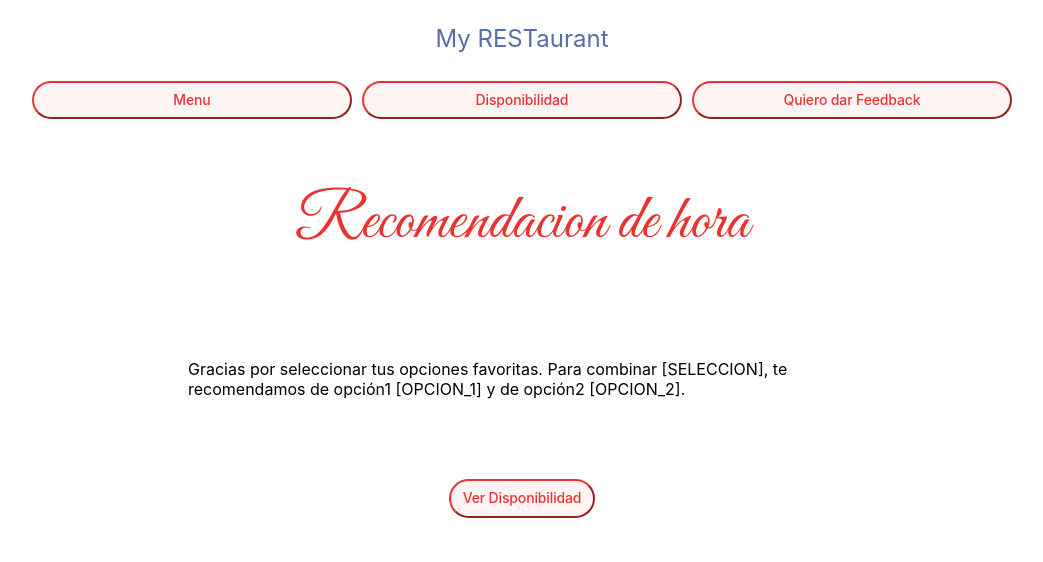
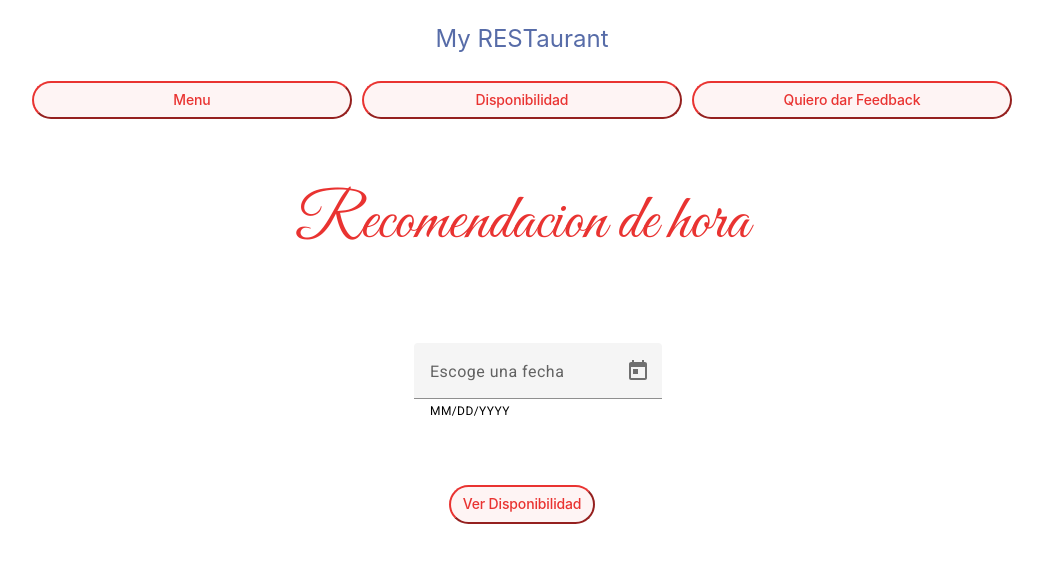
Before and after one commit to sebas0163/My_RESTaurante, an Angular app in the folder WebApp/WebApp/: page /time-recommendation-component in a window 1280 px wide. Shown: the top 562 px of the page, without its empty margins (118-1161 px from the left). Built offline with nearby package versions, Linux system fonts and the light colour scheme.

Commit message:
[ADD] Implemented datepicker for time recommendation

```diff
--- a/WebApp/WebApp/src/app/app.component.scss
+++ b/WebApp/WebApp/src/app/app.component.scss
@@ -155,3 +155,12 @@ background: color-mix(in srgb, var(--pill-accent) 15%, transparent);
     align-items: center; // Center the text vertically
     width: 20rem;
   }
+
+
+  .wide-textarea {
+    width: 30rem; /* Adjust the width as needed */
+  }
+
+  .custom-datepicker {
+    font-size: 0.875rem;
+  }
--- a/WebApp/WebApp/src/app/app.module.ts
+++ b/WebApp/WebApp/src/app/app.module.ts
@@ -10,6 +10,10 @@ import { FeedbackComponent } from './components/feedback/feedback.component';
 import { provideAnimationsAsync } from '@angular/platform-browser/animations/async';
 import { HttpClientModule } from '@angular/common/http';
 import { FormsModule } from '@angular/forms';
+import { MatInputModule } from '@angular/material/input';
+import {MatDatepickerModule} from '@angular/material/datepicker';
+import {MatFormFieldModule} from '@angular/material/form-field';
+import {provideNativeDateAdapter} from '@angular/material/core';
 
 @NgModule({
   declarations: [
@@ -23,11 +27,16 @@ import { FormsModule } from '@angular/forms';
     BrowserModule,
     AppRoutingModule,
     HttpClientModule,
-    FormsModule
+    FormsModule,
+    MatInputModule,
+    MatDatepickerModule,
+    MatFormFieldModule,
+    MatInputModule
   ],
   providers: [
 
-    provideAnimationsAsync()
+    provideAnimationsAsync(),
+    provideNativeDateAdapter()
   ],
   bootstrap: [AppComponent]
 })
--- a/WebApp/WebApp/src/app/components/feedback/feedback.component.html
+++ b/WebApp/WebApp/src/app/components/feedback/feedback.component.html
@@ -14,8 +14,15 @@
 
       </div>
     </main>
+
+  <div class="outer-container">
+    <mat-form-field appearance="fill" class="wide-textarea">
+      <textarea matInput placeholder="Escribe aquí..." rows="3"></textarea>
+    </mat-form-field>
+
     <div class="button-container">
       <button class="pill">Enviar feedback</button>
     </div>
+  </div>
   </router-outlet>
 </div>
--- a/WebApp/WebApp/src/app/components/menu/menu.component.ts
+++ b/WebApp/WebApp/src/app/components/menu/menu.component.ts
@@ -20,19 +20,7 @@ export class MenuComponent implements OnInit {
     this.menuItems = defaultResponses;
   }
 
-  toggleSelection(category: string, item: string) {
-    switch (category) {
-      case 'postre':
-        this.selectedPostre = this.selectedPostre === item ? '' : item;
-        break;
-      case 'platillo':
-        this.selectedPlatillo = this.selectedPlatillo === item ? '' : item;
-        break;
-      case 'bebida':
-        this.selectedBebida = this.selectedBebida === item ? '' : item;
-        break;
-    }
-  }
+
   clearSelections() {
     this.selectedPostre = '';
     this.selectedPlatillo = '';
--- a/WebApp/WebApp/src/app/components/time-recommendation/time-recommendation.component.html
+++ b/WebApp/WebApp/src/app/components/time-recommendation/time-recommendation.component.html
@@ -8,14 +8,18 @@
     <main class="main">
 
       <div class="content">
-        <div>
-          <p>Gracias por seleccionar tus opciones favoritas. Para combinar [SELECCION], te recomendamos de opción1 [OPCION_1] y de opción2 [OPCION_2].</p>
-        </div>
+        <mat-form-field class="custom-datepicker">
+          <mat-label>Escoge una fecha</mat-label>
+          <input matInput [matDatepicker]="picker" [(ngModel)]="selectedDate">
+          <mat-hint>MM/DD/YYYY</mat-hint>
+          <mat-datepicker-toggle matSuffix [for]="picker"></mat-datepicker-toggle>
+          <mat-datepicker #picker></mat-datepicker>
+        </mat-form-field>
 
       </div>
     </main>
     <div class="button-container">
-      <button class="pill" routerLink="/time-recommendation-component">Ver Disponibilidad</button>
+      <button class="pill" routerLink="/time-recommendation-component" (click)="getRecommendation()">Ver Disponibilidad</button>
     </div>
   </router-outlet>
 </div>
--- a/WebApp/WebApp/src/app/components/time-recommendation/time-recommendation.component.ts
+++ b/WebApp/WebApp/src/app/components/time-recommendation/time-recommendation.component.ts
@@ -1,4 +1,6 @@
 import { Component } from '@angular/core';
+import { MatDatepickerInputEvent } from '@angular/material/datepicker';
+
 
 @Component({
   selector: 'app-time-recommendation',
@@ -7,4 +9,12 @@ import { Component } from '@angular/core';
 })
 export class TimeRecommendationComponent {
 
+
+  selectedDate: Date | null = null; // Initialize the property directly
+
+  getRecommendation() {
+    console.log(this.selectedDate);
+    if(this.selectedDate) console.log(this.selectedDate.toLocaleDateString()); // Transform Date to string using default locale
+
+  }
 }
```
Also changed, not shown: WebApp/WebApp/package.json (line endings or trailing spaces).
